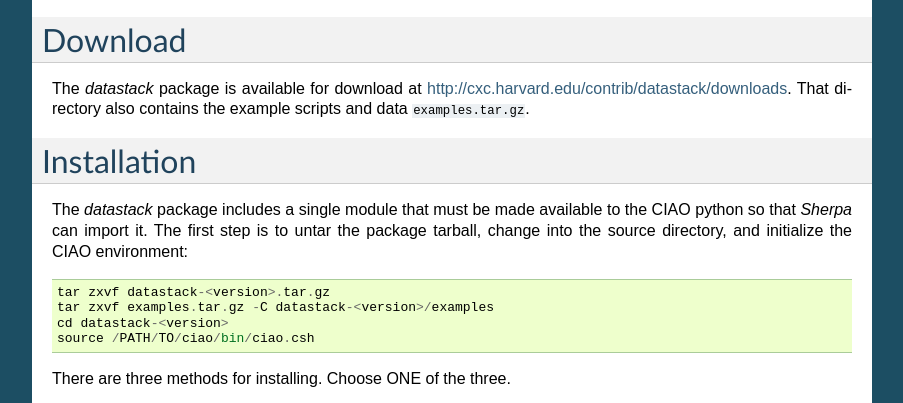
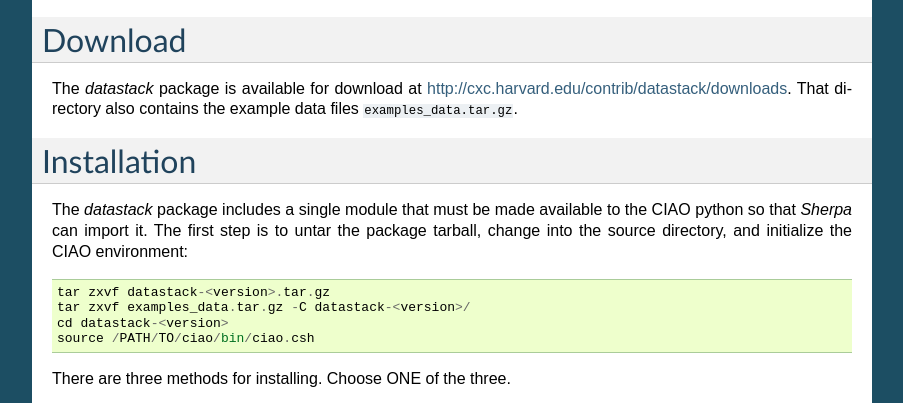
Before and after one commit to taldcroft/datastack, a Sphinx documentation site: the page built from doc/index.rst, in a window 1280 px wide and 900 px high, scrolled down 614 px. Shown: the part 180-583 px from the top of the window, without its empty margins (198-1101 px from the left). Built offline with Sphinx 7.4.7, drawn with Linux system fonts in a browser that asks for light colours.

Commit message:
Final tweaks in packaging and add Makefile for 0.1.0

```diff
--- a/doc/index.rst
+++ b/doc/index.rst
@@ -57,7 +57,7 @@ Download
 
 The |datastack| package is available for download at
 `<http://cxc.harvard.edu/contrib/datastack/downloads>`_.  That directory also
-contains the example scripts and data ``examples.tar.gz``.
+contains the example data files ``examples_data.tar.gz``.
 
 Installation
 =============
@@ -68,7 +68,7 @@ is to untar the package tarball, change into the source directory, and initializ
 the CIAO environment::
 
   tar zxvf datastack-<version>.tar.gz
-  tar zxvf examples.tar.gz -C datastack-<version>/examples
+  tar zxvf examples_data.tar.gz -C datastack-<version>/
   cd datastack-<version>
   source /PATH/TO/ciao/bin/ciao.csh
 
```
Also changed, not shown: 3 other files.
